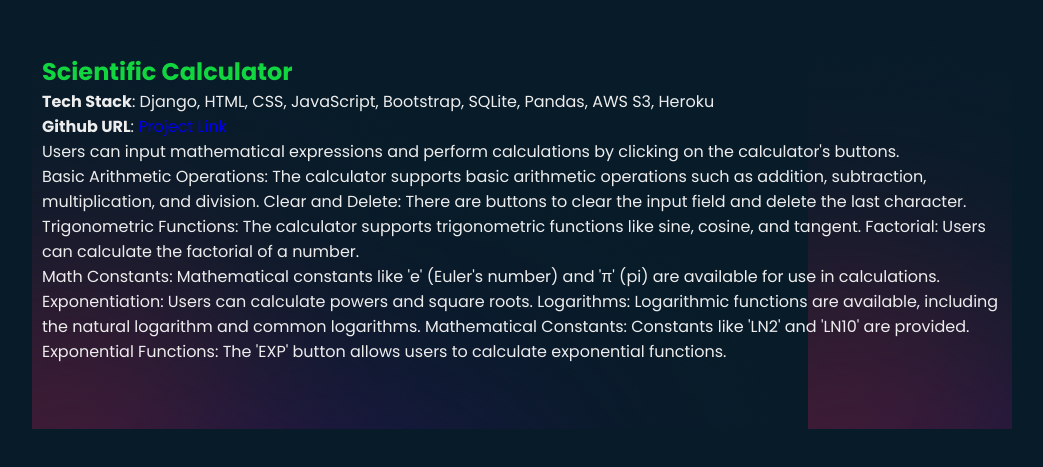
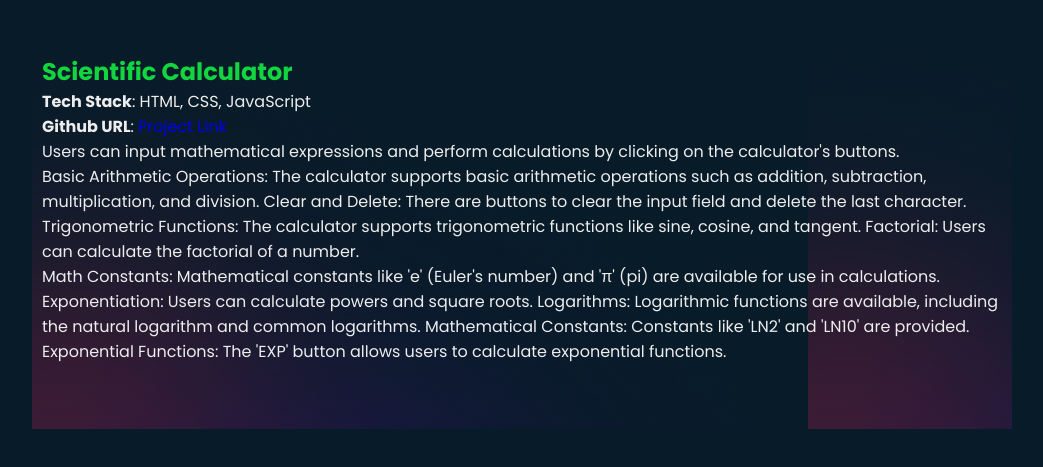
Before and after one commit to priShambhavi18/priShambhavi18.github.io, a plain HTML site: page scientificcal.html in a window 1280 px wide. Shown: the part 151-618 px from the top of the page, without its empty margins (118-1161 px from the left). Drawn offline with Linux system fonts and the light colour scheme.

Commit message:
scientificcal.html

```diff
--- a/scientificcal.html
+++ b/scientificcal.html
@@ -38,8 +38,7 @@
                         <br>
                         <h2 style="color:#12d640">Scientific Calculator</h2>
                         <ul>
-                            <li><strong>Tech Stack</strong>: Django, HTML, CSS, JavaScript, Bootstrap, SQLite, Pandas,
-                                AWS S3, Heroku</li>
+                            <li><strong>Tech Stack</strong>: HTML, CSS, JavaScript</li>
                             <!-- <li><strong>Website URL</strong>: <a href="https://awesome-movie-recommender.herokuapp.com/" target="_blank">Link</a></li>-->
                             <li><strong>Github URL</strong>: <a
                                     href="https://github.com/priShambhavi18/CODSOFTAUGUST-Level-1-Task-2/tree/master/Level%201/Task-3"
```
